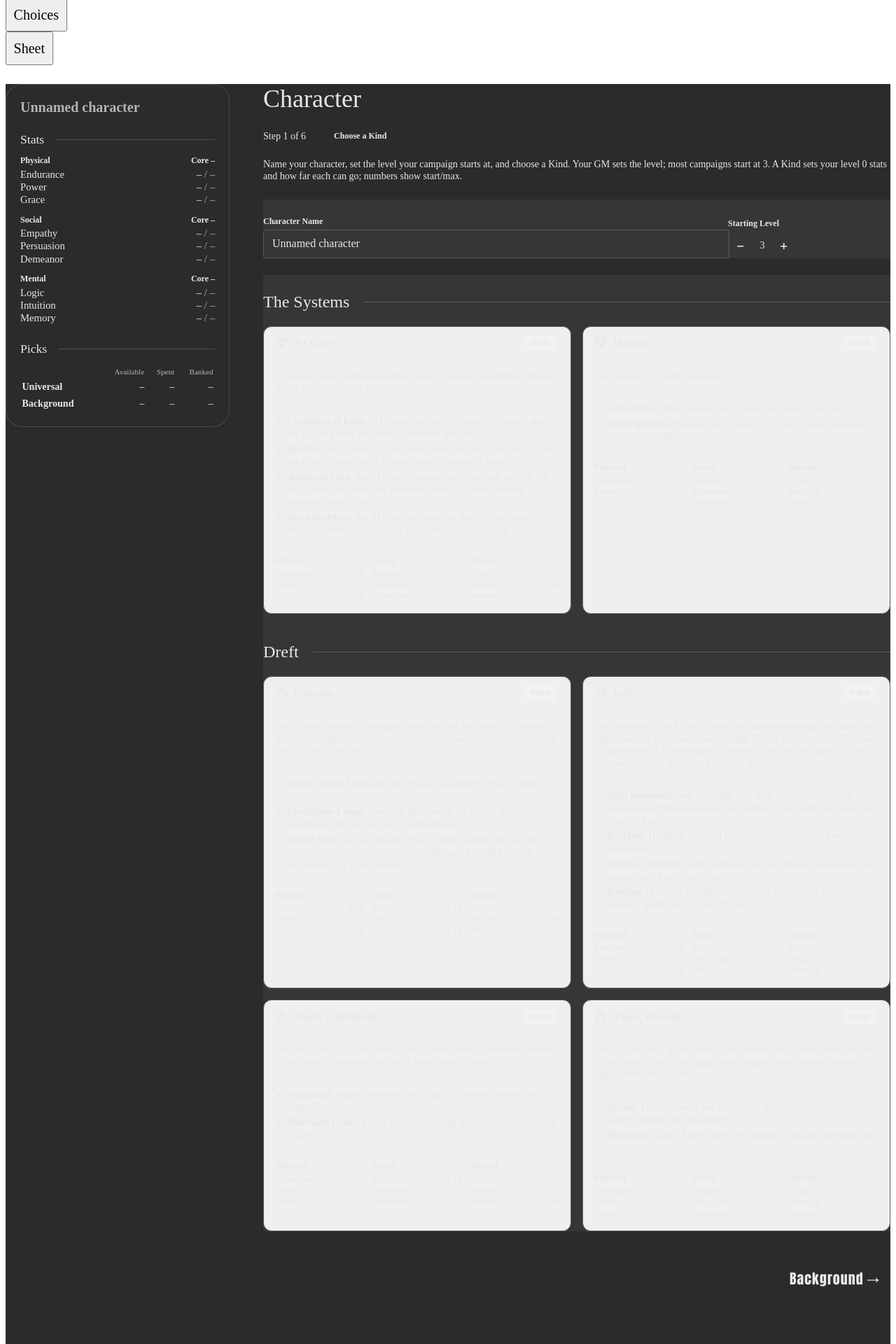
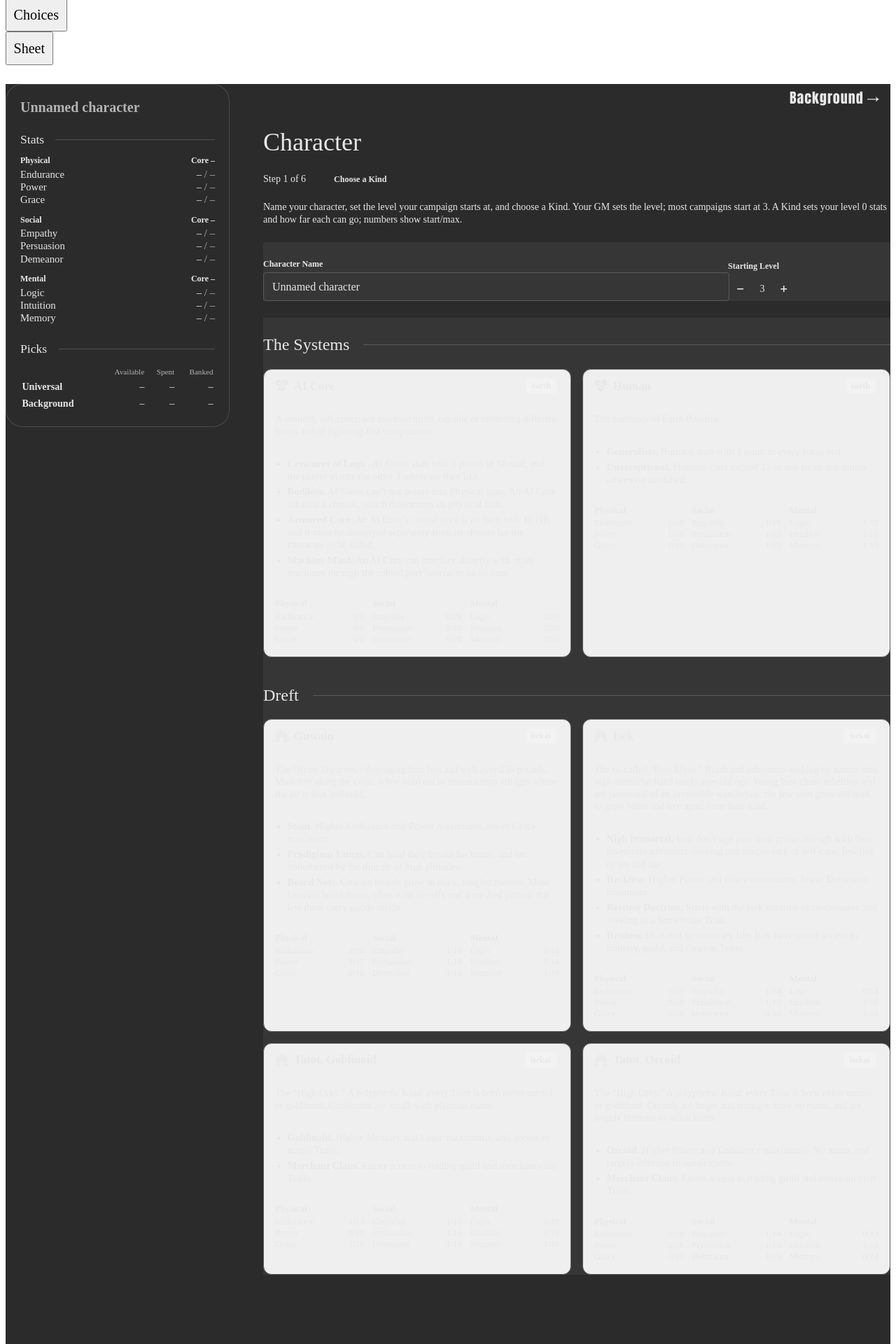
Before and after one commit to Ethanwelner/strange-frontiers-character-creator, a React (Vite) app: page / in a window 1280 px wide. Shown: the part 680-2600 px from the top of the page at 70% size. Built offline with nearby package versions, Linux system fonts and the light colour scheme.

Commit message:
Step arrows above the step's title instead of under it
Co-Authored-By: Claude Opus 5.5 <noreply@anthropic.com>

```diff
--- a/src/app/App.tsx
+++ b/src/app/App.tsx
@@ -46,14 +46,8 @@ export function App() {
   const stepErrors = useMemo(() => result.errors.filter((e) => stepOf(e) === step).map((e) => describe(e, draft)), [result, step, draft]);
 
   const setDraft = (d: Draft) => setSaved((s) => ({ ...s, draft: d }));
-  // Changing steps keeps the page where it is. The ← / → buttons at the bottom
-  // of a step bring the tabs back into view, so the next step starts at its top.
+  // Changing steps keeps the page where it is.
   const setStep = (st: Step) => setSaved((s) => ({ ...s, step: st }));
-  const tabs = useRef<HTMLElement>(null);
-  const pageTo = (st: Step) => {
-    setStep(st);
-    tabs.current?.scrollIntoView({ block: "start" });
-  };
   const setStartingLevel = (level: number) =>
     setSaved((s) => ({ ...s, campaign: { startingLevel: level }, draft: withLevel(s.draft, level) }));
 
@@ -156,7 +150,7 @@ export function App() {
               }
             />
 
-            <nav ref={tabs} className="builder-tabs rpg-tab-list" aria-label="Steps">
+            <nav className="builder-tabs rpg-tab-list" aria-label="Steps">
               {STEPS.map((s, n) => (
                 <button
                   key={s}
@@ -184,6 +178,15 @@ export function App() {
           )}
           <main>
             <StepErrors.Provider value={stepErrors}>
+              {/* The previous and next steps, above the step's title */}
+              <div className="pager">
+                {i > 0 ? <button onClick={() => setStep(STEPS[i - 1]!)}>← {LABELS[STEPS[i - 1]!]}</button> : <span />}
+                {i < STEPS.length - 1 && (
+                  <button className="primary" onClick={() => setStep(STEPS[i + 1]!)}>
+                    {LABELS[STEPS[i + 1]!]} →
+                  </button>
+                )}
+              </div>
               {contentErrors.length > 0 && (
                 <div className="notice bad">
                   Content failed to load: {contentErrors.join("; ")}
@@ -209,14 +212,6 @@ export function App() {
               {step === "traits" && <TraitsStep draft={draft} campaign={campaign} result={result} onChange={setDraft} />}
               {step === "sheet" && <Sheet draft={draft} result={result} onExport={exportBuild} onImport={() => fileInput.current?.click()} />}
 
-              <div className="pager">
-                {i > 0 ? <button onClick={() => pageTo(STEPS[i - 1]!)}>← {LABELS[STEPS[i - 1]!]}</button> : <span />}
-                {i < STEPS.length - 1 && (
-                  <button className="primary" onClick={() => pageTo(STEPS[i + 1]!)}>
-                    {LABELS[STEPS[i + 1]!]} →
-                  </button>
-                )}
-              </div>
             </StepErrors.Provider>
           </main>
         </div>
--- a/src/app/styles.css
+++ b/src/app/styles.css
@@ -746,7 +746,7 @@
   .pager {
     display: flex;
     justify-content: space-between;
-    margin-top: 3rem;
+    margin-bottom: 24px;
   }
 
   /* Boxed step content: the site's .tech-fields box, which holds the Setting
```
